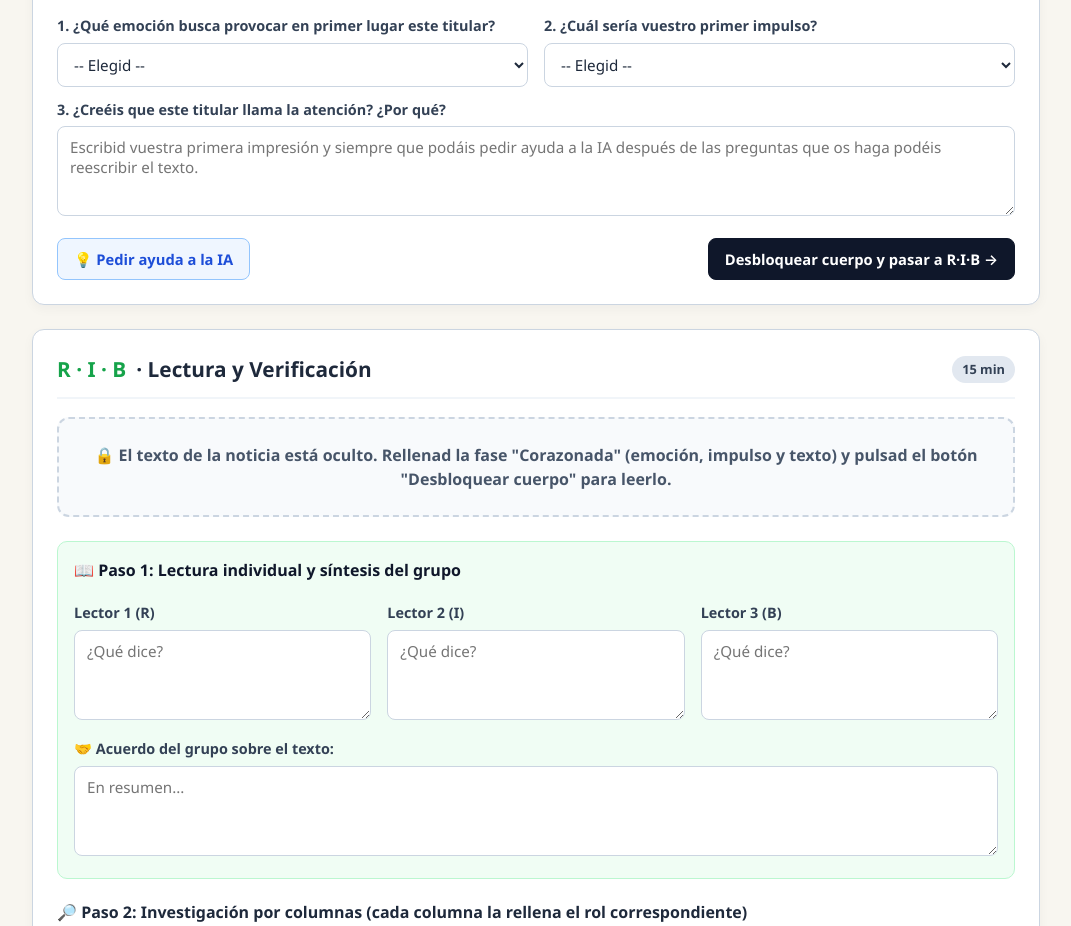
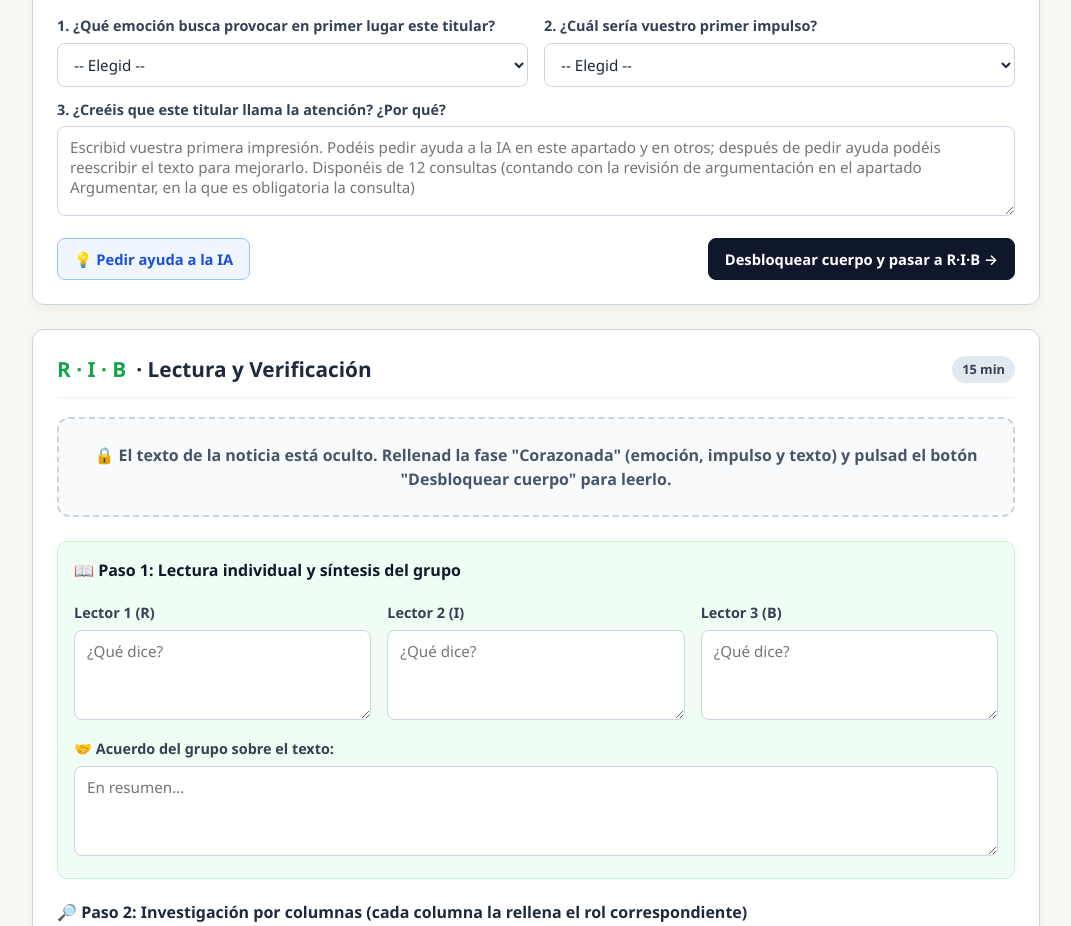
Before and after one commit to angelmartinezleon-sudo/andamia_cribac, a plain HTML site: page index.html in a window 1280 px wide. Shown: the part 1097-2023 px from the top of the page, without its empty margins (104-1175 px from the left). Drawn offline with Linux system fonts and the light colour scheme.

Commit message:
Update index.html

```diff
--- a/index.html
+++ b/index.html
@@ -208,7 +208,7 @@
         </div>
       </div>
       <label for="texto-corazonada">3. ¿Creéis que este titular llama la atención? ¿Por qué?</label>
-      <textarea id="texto-corazonada" placeholder="Escribid vuestra primera impresión y siempre que podáis pedir ayuda a la IA después de las preguntas que os haga podéis reescribir el texto."></textarea>
+      <textarea id="texto-corazonada" placeholder="Escribid vuestra primera impresión. Podéis pedir ayuda a la IA en este apartado y en otros; después de pedir ayuda podéis reescribir el texto para mejorarlo. Disponéis de 12 consultas (contando con la revisión de argumentación en el apartado Argumentar, en la que es obligatoria la consulta) "></textarea>
       <div class="actions-row" style="justify-content: space-between;">
         <button type="button" class="btn-ia" data-fase="C" data-campo="texto-corazonada">💡 Pedir ayuda a la IA</button>
         <button type="button" class="btn-primary" id="btn-abrir-rib">Desbloquear cuerpo y pasar a R·I·B →</button>
```
